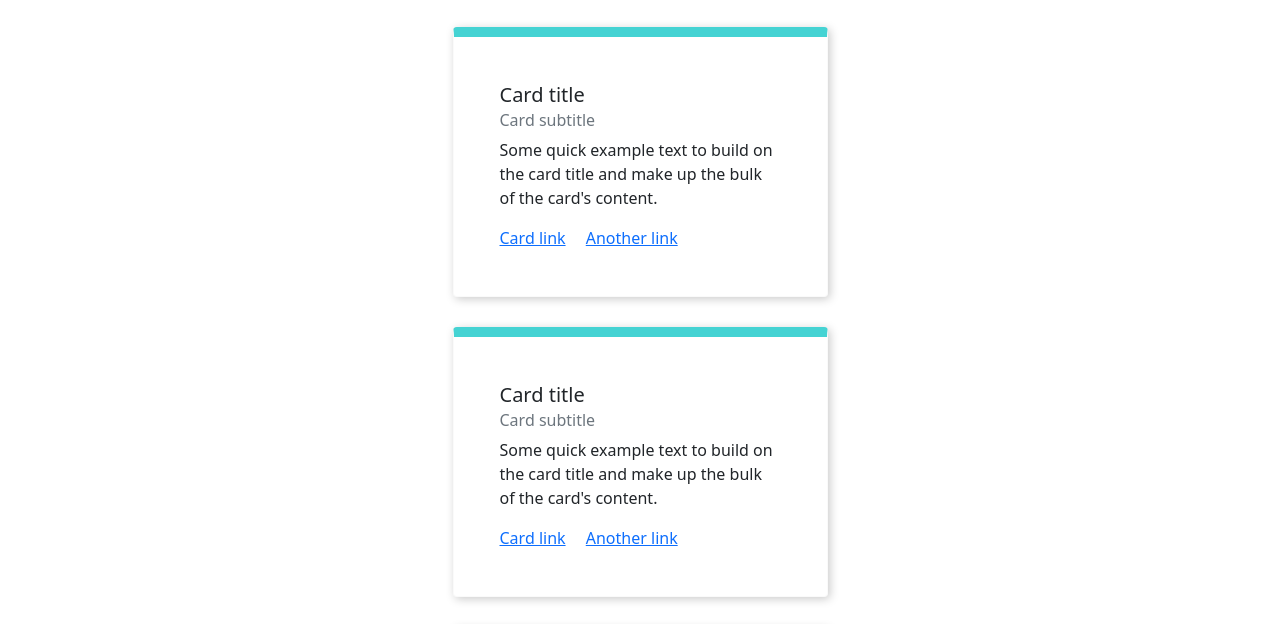
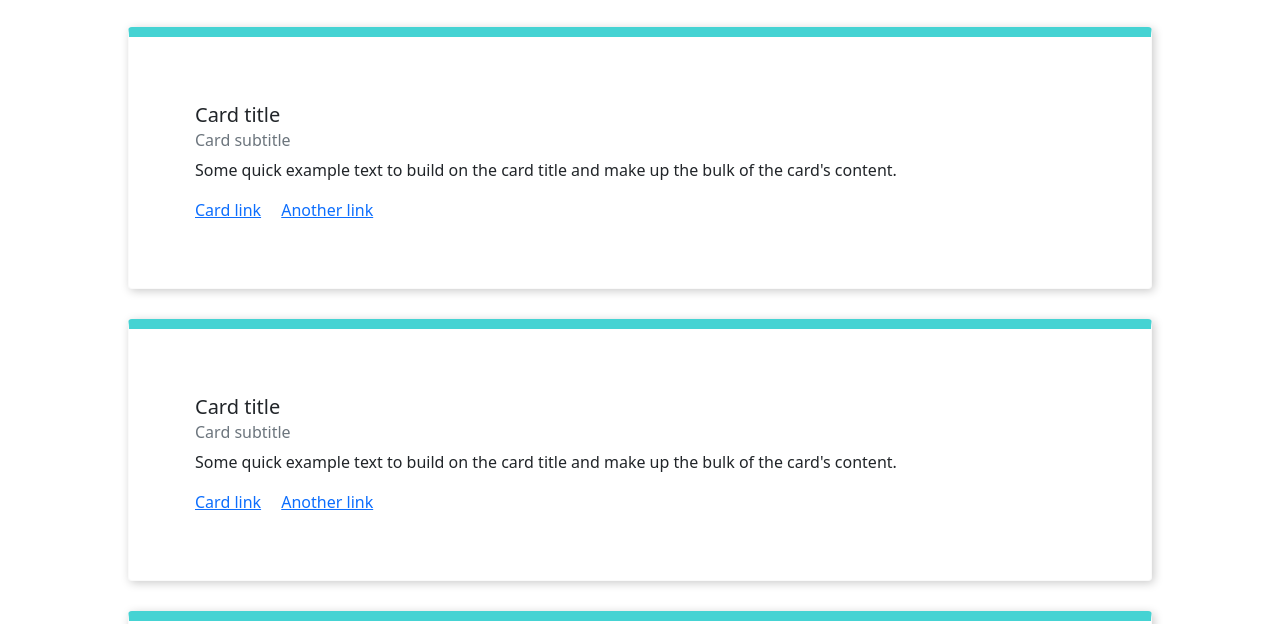
Before and after one commit to vermilion4/ResponsiveBlog, a plain HTML site: page index.html in a window 1280 px wide. Shown: the part 117-741 px from the top of the page. Drawn offline with nearby package versions, Linux system fonts and the light colour scheme.

Commit message:
updated responsiveness for medium screen

```diff
--- a/style.css
+++ b/style.css
@@ -66,6 +66,13 @@
     grid-gap: 30px;
 }
 
+@media(min-width: 450px) and (max-width: 1440px){
+    .card{
+        width:80%;
+        padding: 50px;
+    }
+
+}
 
 
 @media (min-width: 1440px){
```
